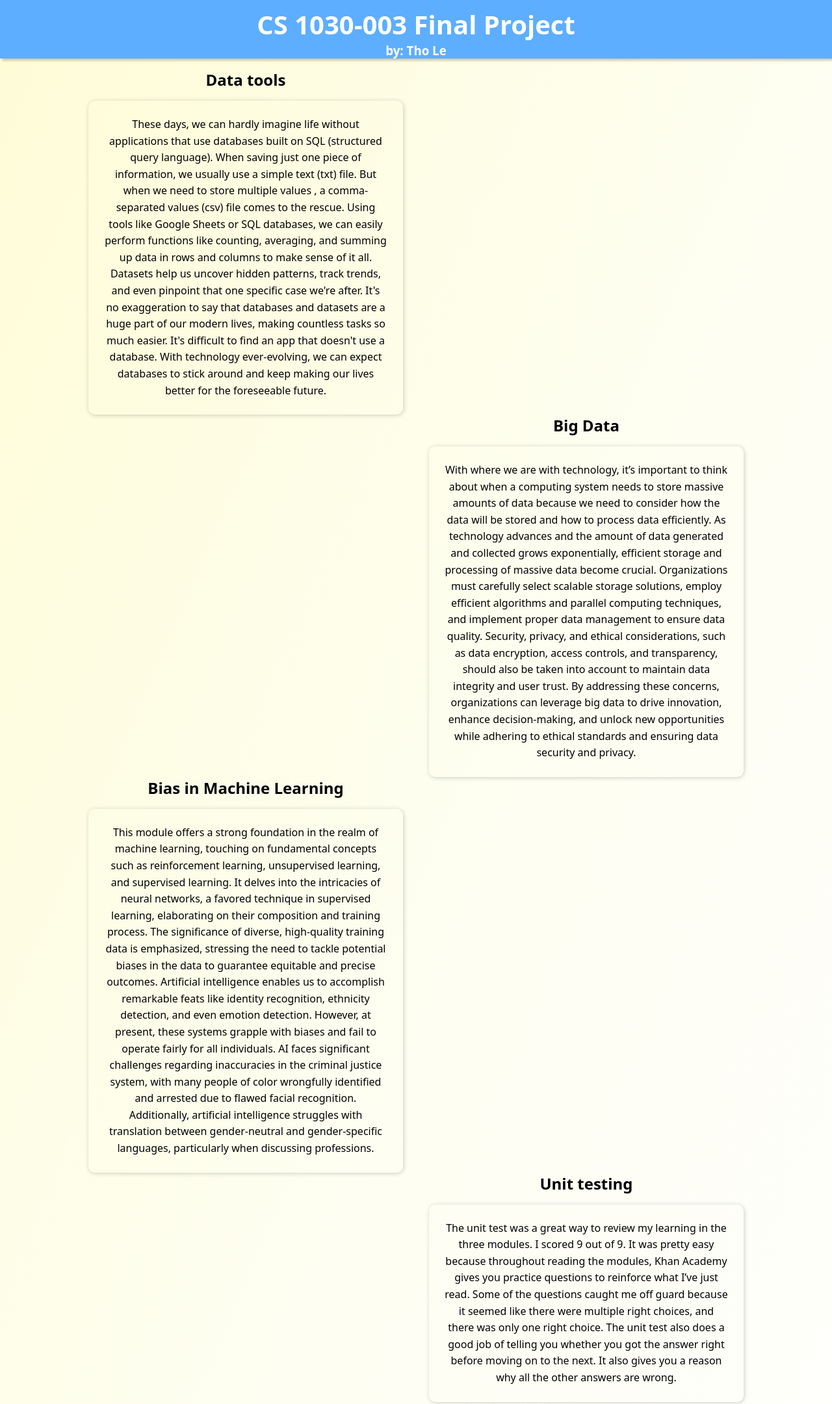
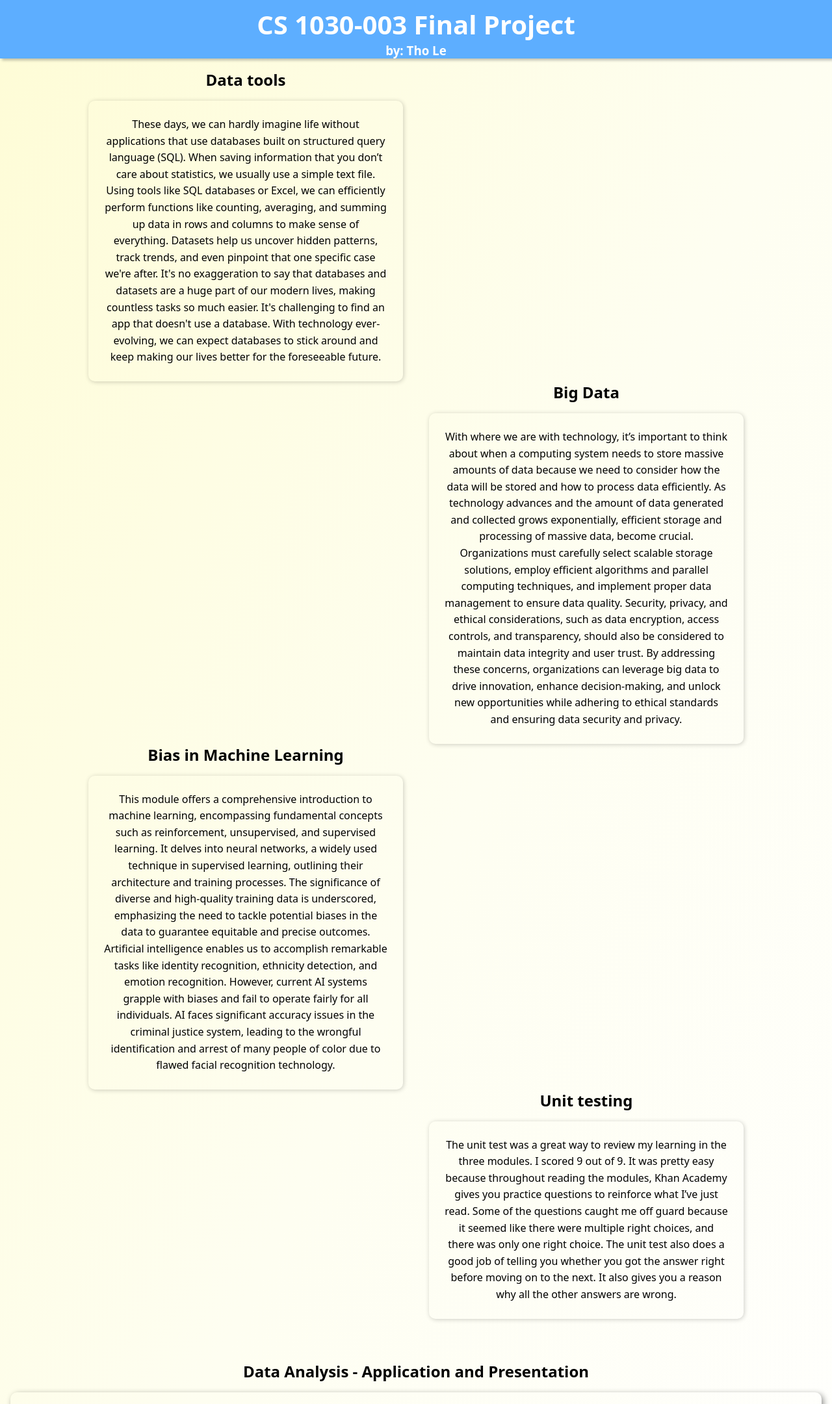
Before and after one commit to FindingDorri/CS1030-Final-Project, a plain HTML site: page index.html in a window 1280 px wide. Shown: the top 2161 px of the page at 65% size. Drawn offline with Linux system fonts and the light colour scheme.

Commit message:
final submission

```diff
--- a/index.html
+++ b/index.html
@@ -21,19 +21,16 @@
           <h2 style="text-align: center" class="header">Data tools</h2>
           <p>
             These days, we can hardly imagine life without applications that use
-            databases built on SQL (structured query language). When saving just
-            one piece of information, we usually use a simple text (txt) file.
-            But when we need to store multiple values , a comma-separated values
-            (csv) file comes to the rescue. Using tools like Google Sheets or
-            SQL databases, we can easily perform functions like counting,
-            averaging, and summing up data in rows and columns to make sense of
-            it all. Datasets help us uncover hidden patterns, track trends, and
-            even pinpoint that one specific case we're after. It's no
-            exaggeration to say that databases and datasets are a huge part of
-            our modern lives, making countless tasks so much easier. It's
-            difficult to find an app that doesn't use a database. With
-            technology ever-evolving, we can expect databases to stick around
-            and keep making our lives better for the foreseeable future.
+            databases built on structured query language (SQL). When saving information
+            that you don’t care about statistics, we usually use a simple text file.
+            Using tools like SQL databases or Excel, we can efficiently perform functions
+            like counting, averaging, and summing up data in rows and columns to make sense
+            of everything. Datasets help us uncover hidden patterns, track trends, and even
+            pinpoint that one specific case we're after. It's no exaggeration to say that
+            databases and datasets are a huge part of our modern lives, making countless
+            tasks so much easier. It's challenging to find an app that doesn't use a database.
+            With technology ever-evolving, we can expect databases to stick around and keep
+            making our lives better for the foreseeable future.
           </p>
         </div>
         <div></div>
@@ -45,18 +42,17 @@
           <p style="text-align: right">
             With where we are with technology, it’s important to think about
             when a computing system needs to store massive amounts of data
-            because we need to consider how the data will be stored and how to
-            process data efficiently. As technology advances and the amount of
-            data generated and collected grows exponentially, efficient storage
-            and processing of massive data become crucial. Organizations must
-            carefully select scalable storage solutions, employ efficient
-            algorithms and parallel computing techniques, and implement proper
-            data management to ensure data quality. Security, privacy, and
-            ethical considerations, such as data encryption, access controls,
-            and transparency, should also be taken into account to maintain data
-            integrity and user trust. By addressing these concerns,
-            organizations can leverage big data to drive innovation, enhance
-            decision-making, and unlock new opportunities while adhering to
+            because we need to consider how the data will be stored and how
+            to process data efficiently. As technology advances and the amount
+            of data generated and collected grows exponentially, efficient storage
+            and processing of massive data, become crucial. Organizations must
+            carefully select scalable storage solutions, employ efficient algorithms
+            and parallel computing techniques, and implement proper data management
+            to ensure data quality. Security, privacy, and ethical considerations,
+            such as data encryption, access controls, and transparency, should also
+            be considered to maintain data integrity and user trust. By addressing
+            these concerns, organizations can leverage big data to drive innovation,
+            enhance decision-making, and unlock new opportunities while adhering to
             ethical standards and ensuring data security and privacy.
           </p>
         </div>
@@ -66,23 +62,19 @@
         <div>
           <h2 style="text-align: center"class="header">Bias in Machine Learning</h2>
           <p>
-            This module offers a strong foundation in the realm of machine
-            learning, touching on fundamental concepts such as reinforcement
-            learning, unsupervised learning, and supervised learning. It delves
-            into the intricacies of neural networks, a favored technique in
-            supervised learning, elaborating on their composition and training
-            process. The significance of diverse, high-quality training data is
-            emphasized, stressing the need to tackle potential biases in the
-            data to guarantee equitable and precise outcomes. Artificial
-            intelligence enables us to accomplish remarkable feats like identity
-            recognition, ethnicity detection, and even emotion detection.
-            However, at present, these systems grapple with biases and fail to
-            operate fairly for all individuals. AI faces significant challenges
-            regarding inaccuracies in the criminal justice system, with many
-            people of color wrongfully identified and arrested due to flawed
-            facial recognition. Additionally, artificial intelligence struggles
-            with translation between gender-neutral and gender-specific
-            languages, particularly when discussing professions.
+            This module offers a comprehensive introduction to machine learning,
+            encompassing fundamental concepts such as reinforcement, unsupervised,
+            and supervised learning. It delves into neural networks, a widely used
+            technique in supervised learning, outlining their architecture and training
+            processes. The significance of diverse and high-quality training data is
+            underscored, emphasizing the need to tackle potential biases in the data
+            to guarantee equitable and precise outcomes. Artificial intelligence
+            enables us to accomplish remarkable tasks like identity recognition,
+            ethnicity detection, and emotion recognition. However, current AI
+            systems grapple with biases and fail to operate fairly for all individuals.
+            AI faces significant accuracy issues in the criminal justice system,
+            leading to the wrongful identification and arrest of many people of
+            color due to flawed facial recognition technology.
           </p>
         </div>
         <div></div>
@@ -117,13 +109,11 @@
       <div class="quest">
         <h2>Process</h2>
         <p>
-          I started this process by finding a Netflix data set on Kaggle that
-          gives me the necessary information, like the country in which the
-          content is created in. After I download the dataset. I used Python and
-          the pandas module to process data on a Kaggle notebook. After I
-          imported the dataset, I used the matplotlib module to draw a visual
-          presentation of how many movies are created in each country and limit
-          it to the highest 20.
+            I started this process by finding a Netflix data set on Kaggle that gives me the necessary information,
+            like the country in which the content is created in. This data contains 6234 rows and 12 columns.
+            After I download the dataset as a .csv file. I used Python and the pandas module to process data on a
+            Kaggle notebook. After I imported the dataset as a data frame, I used the matplotlib module to draw a
+            visual presentation of how many movies are created in each country and limit it to the highest 20.
         </p>
       </div>
       <div class="quest">
```
Also changed, not shown: 1 other file.
